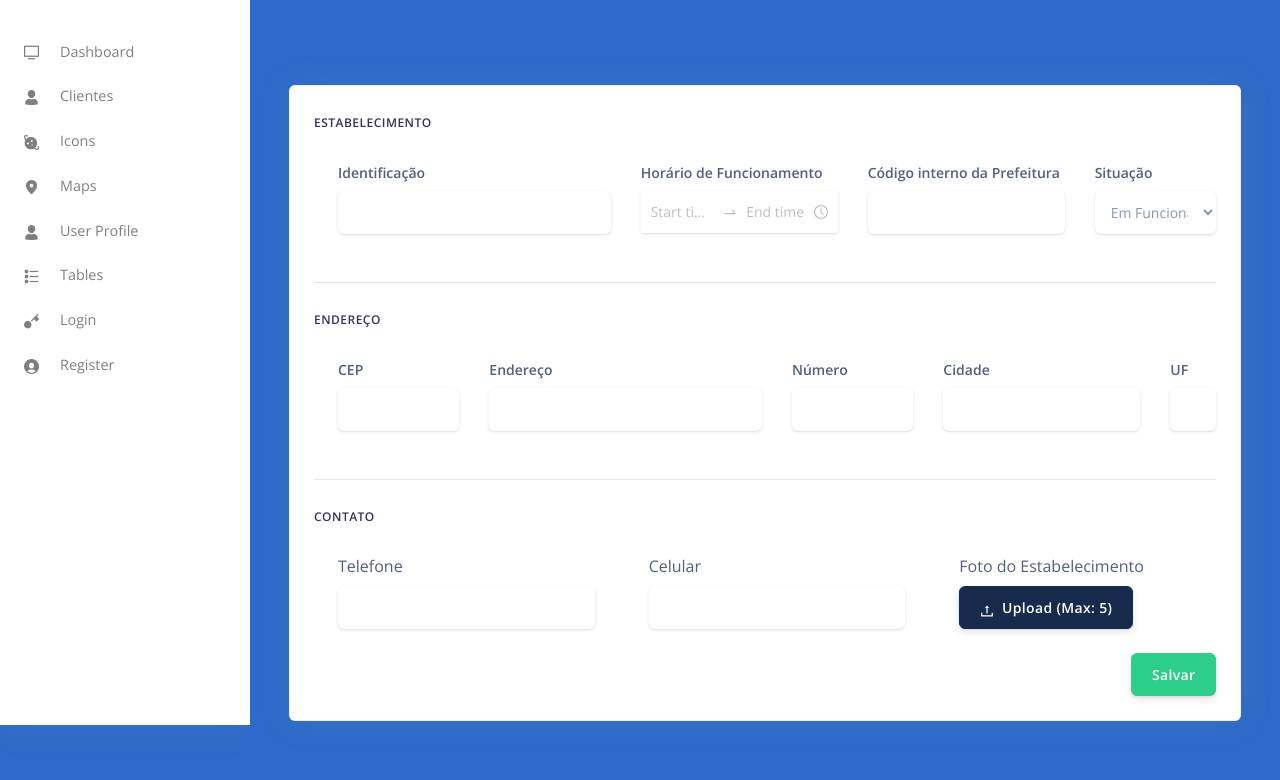
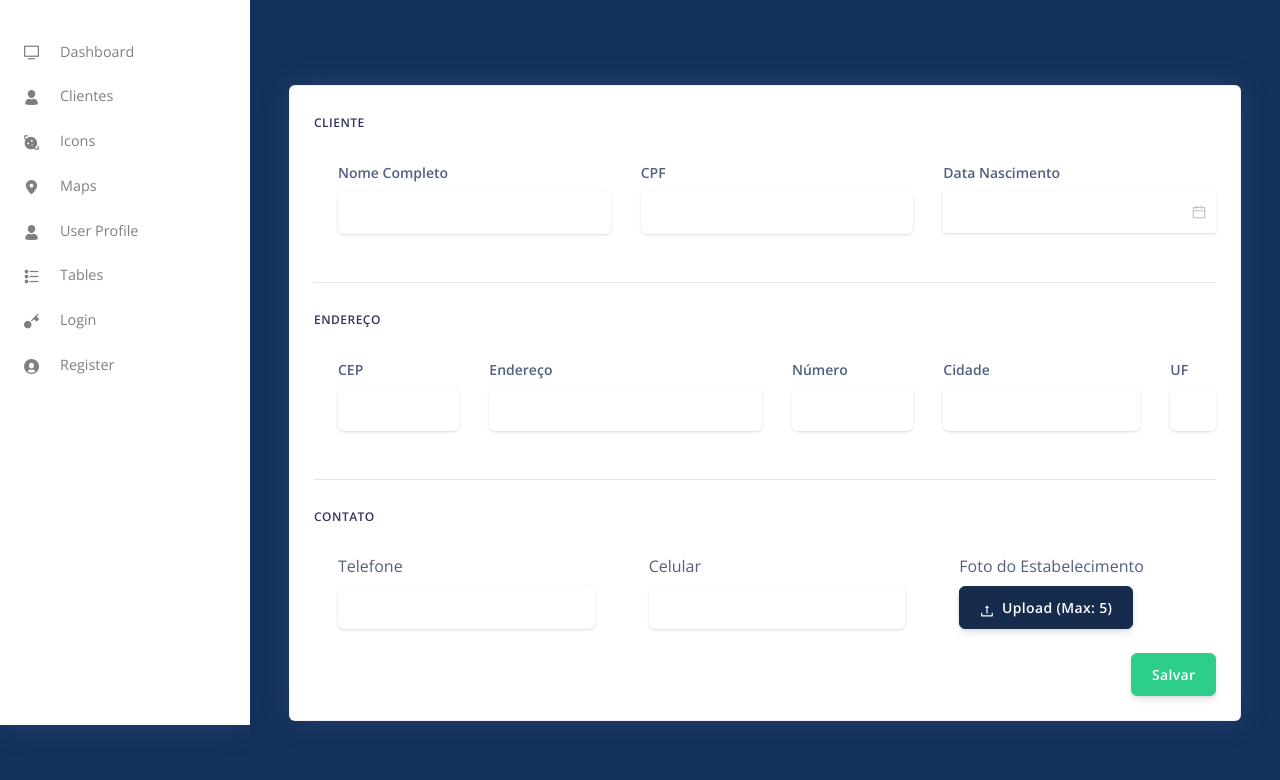
Before and after one commit to sandrotoline/tgFatec, a React app: page /admin/DadosClientes in a window 1280 px wide. Shown: the part 75-855 px from the top of the page. Built offline with nearby package versions, Linux system fonts and the light colour scheme.

Commit message:
Usuarios

```diff
--- a/src/assets/scss/argon-dashboard/custom/_variables.scss
+++ b/src/assets/scss/argon-dashboard/custom/_variables.scss
@@ -150,7 +150,7 @@ $brand-colors: map-merge((
 $shape-colors: () !default;
 $shape-colors: map-merge((
   "default":      #32325d,
-  "primary":      #2e6ac9,
+  "primary":      #14305d,
   "secondary":    #24b47e,
   "neutral":      #e9ecef,
   "blue-gray":    #b2cbe1,
@@ -232,7 +232,7 @@ $love-color: $red !default;
 // Body
 
 
-$body-bg: #2e6ac9 !default;
+$body-bg: #14305d !default;
 $body-color: $gray-700 !default;
 
 
--- a/src/assets/scss/argon-dashboard/custom/headers/_header.scss
+++ b/src/assets/scss/argon-dashboard/custom/headers/_header.scss
@@ -4,5 +4,5 @@
 
 .header {
     position: relative;
-    background:#2e6ac9;
+    background:#14305d;
 }
--- a/src/assets/scss/argon-dashboard/custom/navbars/_navbar-vertical.scss
+++ b/src/assets/scss/argon-dashboard/custom/navbars/_navbar-vertical.scss
@@ -228,7 +228,7 @@
                         padding: $navbar-vertical-nav-link-padding-y $navbar-vertical-nav-link-padding-x;
 
                         &.active {
-                            background: linear-gradient(45deg, #2e6ac9, #20519e);
+                            background: linear-gradient(45deg, #14305d, #20519e);
                             color: #fff;
                             &:before {
                                 top: $nav-link-padding-y;
--- a/src/layouts/Admin.js
+++ b/src/layouts/Admin.js
@@ -84,7 +84,7 @@ const Admin = (props) => {
           {getRoutes(routes)}
           <Redirect from="*" to="/admin/index" />
         </Switch>
-        <Container fluid style={{background: '#2e6ac9'}}>
+        <Container fluid style={{background: '#14305d'}}>
           <AdminFooter />
         </Container>
       </div>
--- a/src/views/Clientes/CadastroCliente.js
+++ b/src/views/Clientes/CadastroCliente.js
@@ -1,5 +1,5 @@
 import React, { useState } from "react";
-import { TimePicker,Upload,Button } from 'antd';
+import { DatePicker,Upload,Button } from 'antd';
 import { UploadOutlined } from '@ant-design/icons';
 import { Button as Botao} from "reactstrap";
 import {
@@ -14,13 +14,17 @@ import {
 } from "reactstrap";
 // core components
 import Header from "components/Headers/Header.js";
-const { RangePicker } = TimePicker;
+
+function onChange(date, dateString) {
+  console.log(date, dateString);
+}
+
 const Icons = (props) => {
   return (
     <>
       <Header />
       {/* Page content */}
-      <Container className="mt--7" fluid style={{background: '#2e6ac9'}}>
+      <Container className="mt--7" fluid style={{background: '#14305d'}}>
         {/* Table */}
         <Row>
           <div className="col">
@@ -28,17 +32,17 @@ const Icons = (props) => {
               <CardBody>
               <Form>
                   <h6 className="heading-small mb-4">
-                    Estabelecimento
+                    Cliente
                   </h6>
                   <div className="pl-lg-4">
-                    <Row>
-                      <Col md="4">
+                    <Row md={3} sm={1}>
+                      <Col>
                         <FormGroup>
                           <label
                             className="form-control-label"
                             htmlFor="input-username"
                           >
-                            Identificação
+                            Nome Completo
                           </label>
                           <Input
                             className="form-control-alternative"
@@ -48,51 +52,30 @@ const Icons = (props) => {
                           />
                         </FormGroup>
                       </Col>
-                      <Col md="3">
+                      <Col>
+                        <FormGroup>
+                          <label
+                            className="form-control-label"
+                            htmlFor="input-cpf"
+                          >
+                           CPF
+                          </label>
+                          <Input
+                            className="form-control-alternative"
+                            id="input-cpf"
+                            type="text"
+                          />
+                        </FormGroup>
+                      </Col>
+                      <Col>
                         <FormGroup>
                           <label
                             className="form-control-label"
                             htmlFor="input-username"
                           >
-                            Horário de Funcionamento
+                            Data Nascimento
                           </label>
-                          <RangePicker className="form-control-alternative" format={'HH:mm'} style={{padding:"10px"}}/>
-                        </FormGroup>
-                      </Col>
-                      <Col md="3">
-                        <FormGroup>
-                          <label
-                            className="form-control-label"
-                            htmlFor="input-email"
-                          >
-                            Código interno da Prefeitura
-                          </label>
-                          <Input
-                            className="form-control-alternative"
-                            id="input-email"
-
-                            type="text"
-                          />
-                        </FormGroup>
-                      </Col>
-                      <Col md="2">
-                        <FormGroup>
-                          <label
-                            className="form-control-label"
-                            htmlFor="input-first-name"
-                          >
-                            Situação
-                          </label>
-                          <Input
-                            className="form-control-alternative"
-                            id="input-situcao"
-                            type="select"
-                          >
-                            <option>Em Funcionamento</option>
-                            <option>Desativado</option>
-                            <option>Em Manutenção</option>
-                            <option>Mudou-se</option>
-                          </Input>
+                          <DatePicker format={'DD/MM/YYYY'}  onChange={onChange} placeholder="" className="form-control-alternative" style={{padding:"10px",width:'100%'}}/>
                         </FormGroup>
                       </Col>
                     </Row>
--- a/src/views/Clientes/Clientes.js
+++ b/src/views/Clientes/Clientes.js
@@ -20,7 +20,7 @@ return (
     <>
       <Header />
       {/* Page content */}
-      <Container className="mt--7 pb-8" fluid style={{background: '#2e6ac9'}}>
+      <Container className="mt--7 pb-8" fluid style={{background: '#14305d'}}>
       <MaterialTable
          localization={{
             pagination: {
--- a/src/views/Index.js
+++ b/src/views/Index.js
@@ -65,7 +65,7 @@ const Index = (props) => {
     <>
       <Header />
       {/* Page content */}
-      <Container className="mt--7" fluid style={{background: '#2e6ac9'}}>
+      <Container className="mt--7" fluid style={{background: '#14305d'}}>
         <Row>
           <Col className="mb-5 mb-xl-0" xl="8">
             <Card className="bg-gradient-default shadow">
```
Also changed, not shown: Documentation/documentation.html (+1 -1 lines), README.md, src/assets/css/argon-dashboard-react.css, src/assets/css/argon-dashboard-react.min.css.
